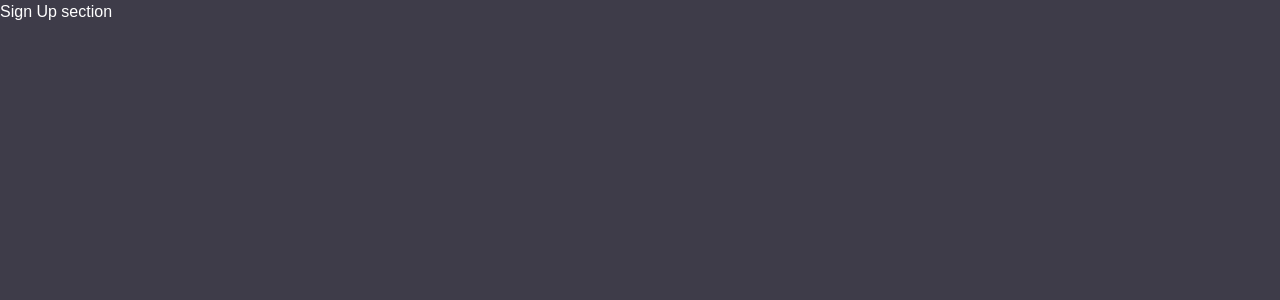
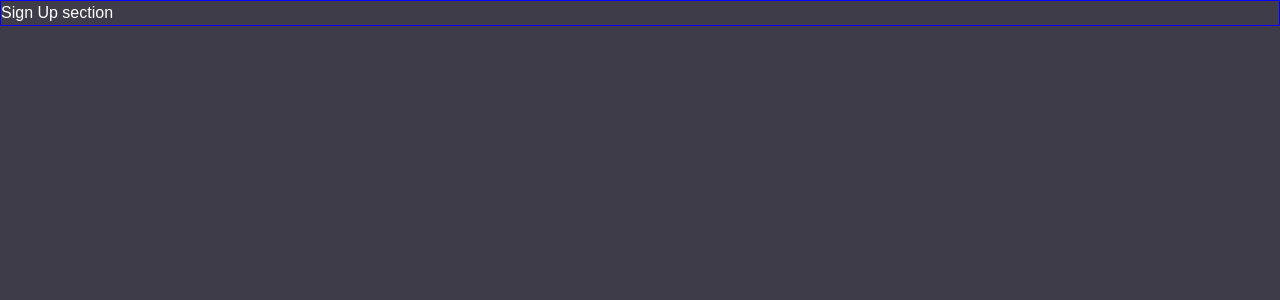
Before and after one commit to Nhoj-Plummer/intro_component_with_sign-up_form, a Next.js app: page / in a window 1280 px wide. Shown: the top 300 px of the page. Built offline with nearby package versions, Linux system fonts and the light colour scheme.

Commit message:
Start adding sections

```diff
--- a/src/app/sign-up/SignUp.css
+++ b/src/app/sign-up/SignUp.css
@@ -0,0 +1,4 @@
+.sign-up-container {
+  display: flex;
+  border: 1px solid blue;
+}
--- a/src/app/sign-up/SignUp.tsx
+++ b/src/app/sign-up/SignUp.tsx
@@ -2,7 +2,7 @@ import "@/app/sign-up/SignUp.css";
 
 const SignUp = () => {
   return (
-    <div>
+    <div className="sign-up-container">
       <p>Sign Up section</p>
     </div>
   );
```
